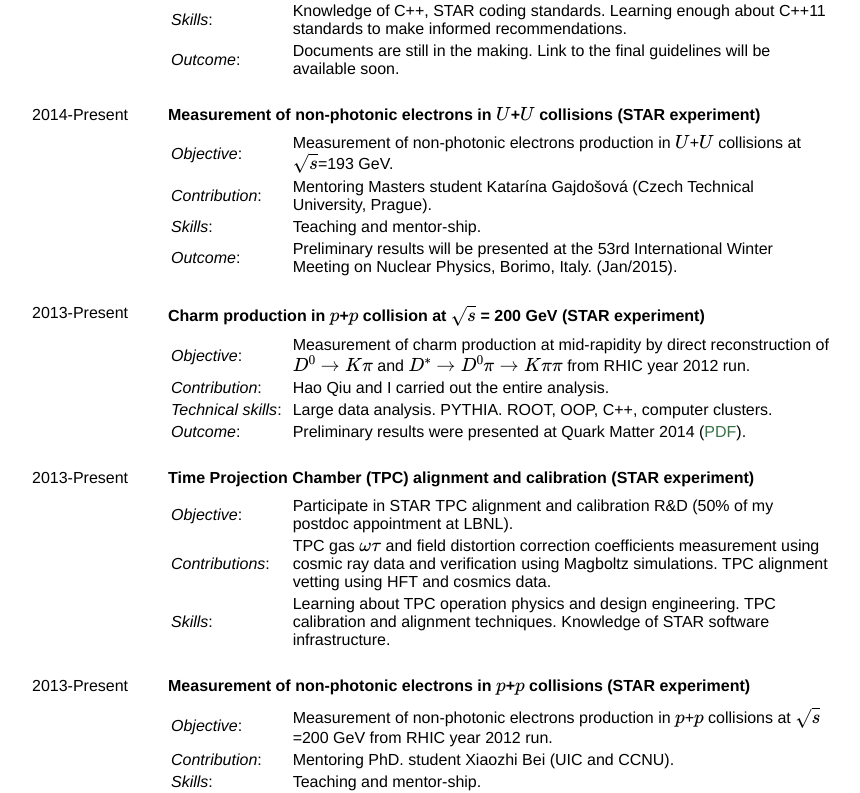
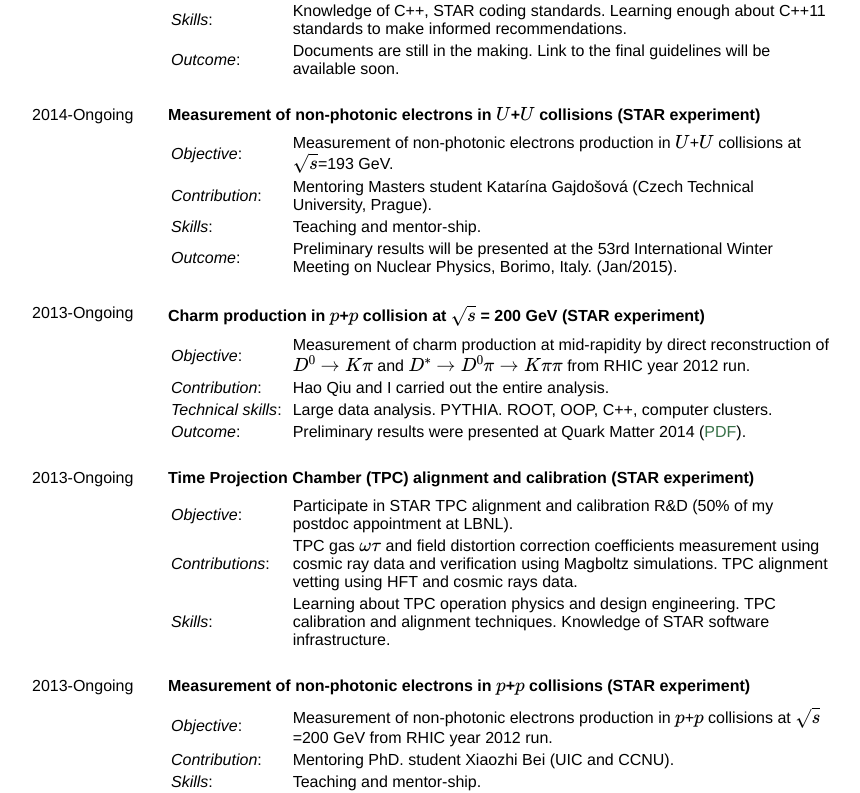
Before and after one commit to MustafaMustafa/MustafaMustafa.github.io, a Jekyll site: the page resume/cv.html, which Jekyll copies as it is, in a window 1280 px wide and 1400 px high, scrolled down 1247 px. Shown: the part 154-947 px from the top of the window, without its empty margins (208-1068 px from the left). Built offline with Jekyll 4.4.1, drawn with Linux system fonts in a browser that asks for light colours; formulas are drawn with MathJax 3.

Commit message:
update cv

```diff
--- a/resume/cv.html
+++ b/resume/cv.html
@@ -172,7 +172,7 @@ document.write('<a h'+'ref'+'="ma'+'ilto'+':'+e+'">'+e+'<\/'+'a'+'>');
 </table>
 <p><br></p>
 </dd>
-<dt>2014-Present</dt>
+<dt>2014-Ongoing</dt>
 <dd><p><strong>Measurement of non-photonic electrons in <span class="math">\(U\)</span>+<span class="math">\(U\)</span> collisions (STAR experiment)</strong></p>
 <table>
 <col width="18%" />
@@ -198,7 +198,7 @@ document.write('<a h'+'ref'+'="ma'+'ilto'+':'+e+'">'+e+'<\/'+'a'+'>');
 </table>
 <p><br></p>
 </dd>
-<dt>2013-Present</dt>
+<dt>2013-Ongoing</dt>
 <dd><p><strong>Charm production in <span class="math">\(p\)</span>+<span class="math">\(p\)</span> collision at <span class="math">\(\sqrt{s}\)</span> = 200 GeV (STAR experiment)</strong></p>
 <table>
 <col width="18%" />
@@ -224,7 +224,7 @@ document.write('<a h'+'ref'+'="ma'+'ilto'+':'+e+'">'+e+'<\/'+'a'+'>');
 </table>
 <p><br></p>
 </dd>
-<dt>2013-Present</dt>
+<dt>2013-Ongoing</dt>
 <dd><p><strong>Time Projection Chamber (TPC) alignment and calibration (STAR experiment)</strong></p>
 <table>
 <col width="18%" />
@@ -236,7 +236,7 @@ document.write('<a h'+'ref'+'="ma'+'ilto'+':'+e+'">'+e+'<\/'+'a'+'>');
 </tr>
 <tr class="even">
 <td align="left"><em>Contributions</em>:</td>
-<td align="left">TPC gas <span class="math">\(\omega\tau\)</span> and field distortion correction coefficients measurement using cosmic ray data and verification using Magboltz simulations. TPC alignment vetting using HFT and cosmics data.</td>
+<td align="left">TPC gas <span class="math">\(\omega\tau\)</span> and field distortion correction coefficients measurement using cosmic ray data and verification using Magboltz simulations. TPC alignment vetting using HFT and cosmic rays data.</td>
 </tr>
 <tr class="odd">
 <td align="left"><em>Skills</em>:</td>
@@ -246,7 +246,7 @@ document.write('<a h'+'ref'+'="ma'+'ilto'+':'+e+'">'+e+'<\/'+'a'+'>');
 </table>
 <p><br></p>
 </dd>
-<dt>2013-Present</dt>
+<dt>2013-Ongoing</dt>
 <dd><p><strong>Measurement of non-photonic electrons in <span class="math">\(p\)</span>+<span class="math">\(p\)</span> collisions (STAR experiment)</strong></p>
 <table>
 <col width="18%" />
```
Also changed, not shown: 1 other file.
